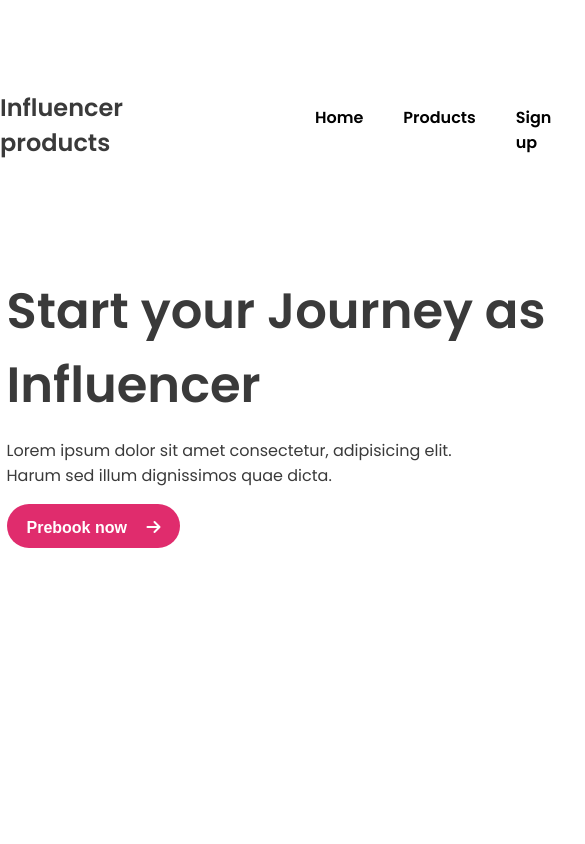
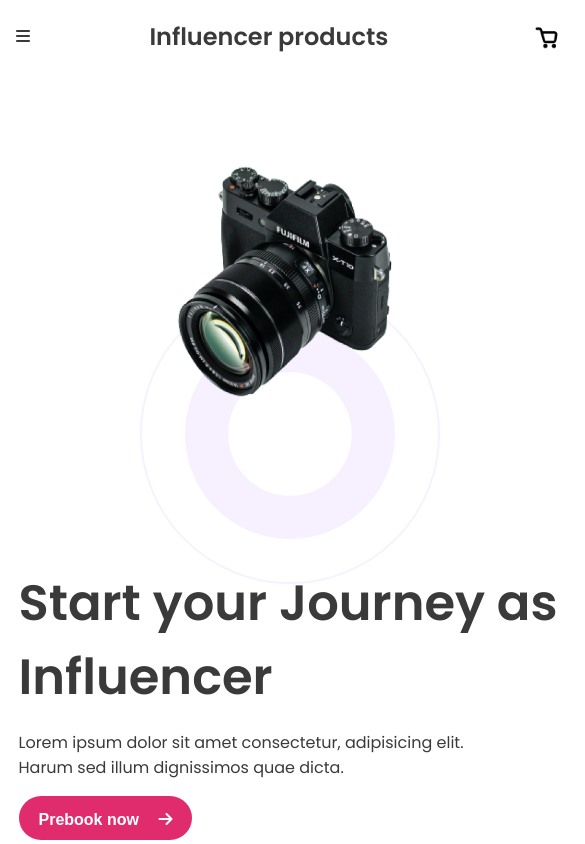
Before and after one commit to HelalUddin24/Influence-Gear-website-Responsive, a plain HTML site: page index.html in a window 390 px wide. Shown: the top 844 px of the page, 585 px wide, since content can reach past the window. Drawn offline with Linux system fonts and the light colour scheme.

Commit message:
header mobile version update

```diff
--- a/css/style.css
+++ b/css/style.css
@@ -14,6 +14,11 @@ body{
     max-width: 1440px;
 }
 
+/* display none classes */
+.fa-bars{
+    display: none;
+}
+
 /* header section style */
 
 .header-nav-bar{
@@ -26,6 +31,12 @@ body{
 .nav-bar{
     width: 50%;
     margin-right: 0px;
+    display: flex;
+    justify-content: center;
+    align-items: center;
+}
+.basket{
+    margin-bottom: 15px;
 }
 .brand-name{
     width: 50%;
@@ -36,7 +47,7 @@ body{
 .nav-bar ul{
     display: flex;
     justify-content: space-around;
-    margin-left: 80px;
+    margin-left: 70px;
 }
 .nav-bar ul li, a{
     list-style: none;
@@ -81,13 +92,79 @@ button a{
     margin-left: 15px;
 }
 
-.banner-image{
-    background-image: url(./images/circle-design.svg) no-repeat center;
-    background-size: cover;
-}
 .banner-image img{
     width: 440px;
     height: 414px;
     margin-top: 80px;
-    margin-right: 45px;
+    position: relative;
 }
+
+.z-index-1{
+    position: absolute;
+    bottom: 50px;
+    right: 100px;
+    z-index: -1;
+    width: 500px;
+    height: 500px;
+}
+
+/* header section mobile version style: add media query: max-width: 576px */
+
+@media screen and (max-width: 576px) {
+    body{
+        max-width: 576px;
+    }
+    .header-section{
+        width: 560px;
+        margin: 0px 8px;
+    }
+    .brand-name{
+        margin-left: 0px;
+        font-size: 1.5rem;
+        font-weight: 600;
+        width: 100%;
+        margin-left: 15px;
+        text-align: right;
+    }
+    .header-nav-bar{
+        max-width: 560px;
+        margin: 0px 8px;
+    }
+    .nav-bar ul{
+        display: none;
+    }
+    .basket{
+        margin-right: 0px;
+    }
+    .fa-bars{
+        display: inline-block;
+    }
+    .header-banner-area{
+        width: 560px;
+        display: flex;
+        flex-direction: column-reverse;
+        column-gap: 50px;
+    }
+    .banner-text{
+        align-items: center;
+    }
+    .z-index1{
+        position: relative;
+    }
+    .z-index1 img{
+        width: 257px;
+        height: 257px;
+        margin-top: 80px;
+    }
+    .z-index-1 img{
+        width: 300px;
+        height: 300px;
+    }
+    .z-index-1{
+        position: absolute;
+        bottom: 140px;
+        right: 150px;
+        left: 140px;
+        z-index: -1;
+    }
+}
--- a/index.html
+++ b/index.html
@@ -14,10 +14,10 @@
     <header>
         <div class="header-section">
             <div class="header-nav-bar">
-                <h1 class="brand-name">Influencer products</h1>
+                <span><i class="fa-solid fa-bars"></i></span><h1 class="brand-name">Influencer products</h1>
                 <nav class="nav-bar">
                     <ul>
-                        <a href="http://">
+                        <a href="http://" >
                             <li>Home</li>
                         </a>
                         <a href="http://">
@@ -32,10 +32,12 @@
                         <a href="http://">
                             <li><img src="./images/search.png" alt=""></li>
                         </a>
+                    </ul>
+                    <div class="basket">
                         <a href="http://">
                             <li><img src="./images/basket.png" alt=""></li>
-                        </a>
-                    </ul>
+                         </a>
+                     </div>
                 </nav>
             </div>
             <div class="header-banner-area">
@@ -49,7 +51,12 @@
                     </button>
                 </div>
                 <div class="banner-image">
-                    <img src="./images/main-camera.png" alt="camera">
+                    <div class="z-index1">
+                        <img src="./images/main-camera.png" alt="camera">
+                    </div>
+                    <div class="z-index-1">
+                        <img src="./images/Circle-design.svg" alt="bg" class="bg">
+                    </div>
                 </div>
             </div>
         </div>
```
